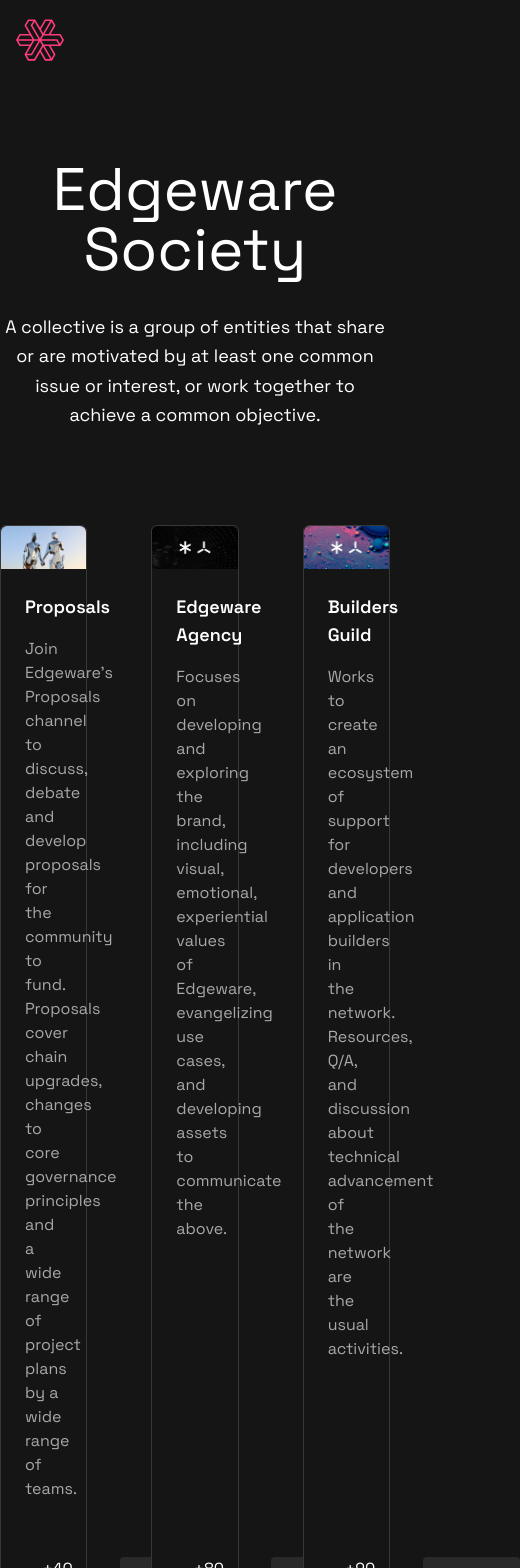
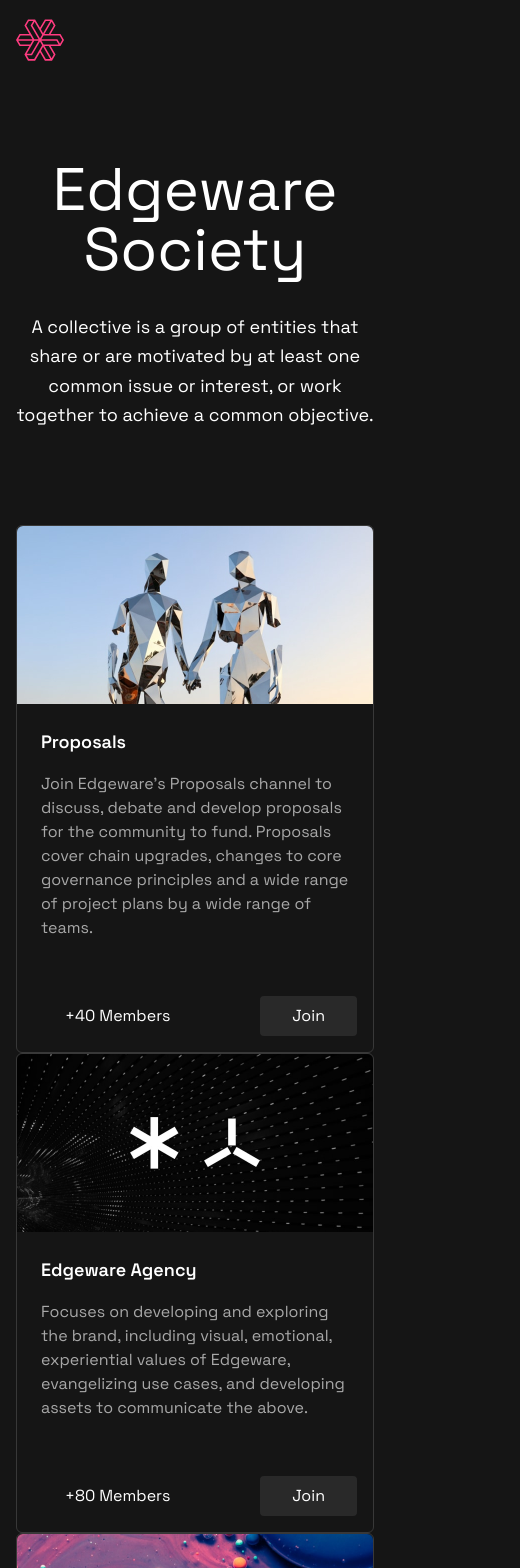
Before and after one commit to edgeware-network/Edgeware-Website, a Next.js app: page /collectives in a window 390 px wide. Shown: the top 1568 px of the page, 520 px wide, since content can reach past the window. Built offline with nearby package versions, Linux system fonts and the light colour scheme; some icons are missing.

Commit message:
Fix layout issues on collectives pages

```diff
--- a/components/pages/collectives/collectives-list.tsx
+++ b/components/pages/collectives/collectives-list.tsx
@@ -77,8 +77,8 @@ const COLLECTIVES = [
 
 export const CollectivesList = () => {
   return (
-    <section id="collectives-list" className="my-24 mx-auto max-w-6xl">
-      <div className="grid grid-cols-3 gap-16">
+    <section id="collectives-list" className="my-24 mx-auto max-w-6xl px-4">
+      <div className="grid grid-cols-1 md:grid-cols-2 md:gap-8 lg:grid-cols-3 lg:gap-16">
         {COLLECTIVES.map((item, index) => (
           <div className="" key={index}>
             <CollectivesListItem {...item} />
--- a/components/pages/collectives/collectives-society-intro.tsx
+++ b/components/pages/collectives/collectives-society-intro.tsx
@@ -1,6 +1,6 @@
 export const CollectivesSocietyIntro = () => {
   return (
-    <section id="edgeware-society" className="my-24 text-center">
+    <section id="edgeware-society" className="my-24 px-4 text-center">
       <h1 className="my-8 text-6xl">Edgeware Society</h1>
       <p className="my-4 mx-auto max-w-prose text-lg leading-relaxed">
         A collective is a group of entities that share or are motivated by at least one common issue
--- a/components/pages/collectives/collectives-start.tsx
+++ b/components/pages/collectives/collectives-start.tsx
@@ -17,7 +17,7 @@ import { socialMediaUrls } from 'data/config';
 export const CollectivesStart = () => {
   return (
     <section id="start-collective" className="container mx-auto my-32 max-w-7xl">
-      <div className="flex flex-col items-center text-center">
+      <div className="flex flex-col items-center px-4 text-center">
         <IconLogo />
         <h2 className="my-4 text-6xl">Start your own collective</h2>
         <p className="my-4 mx-auto max-w-prose text-lg leading-relaxed">
```
